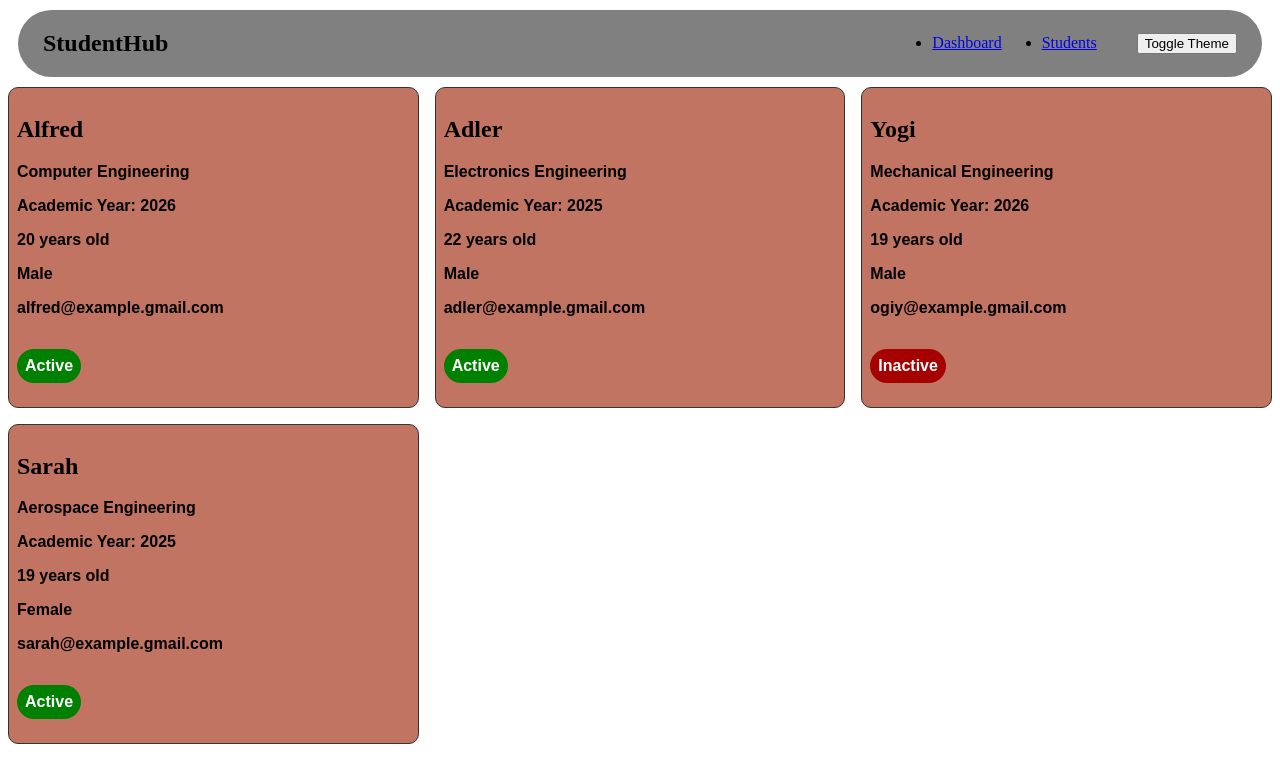
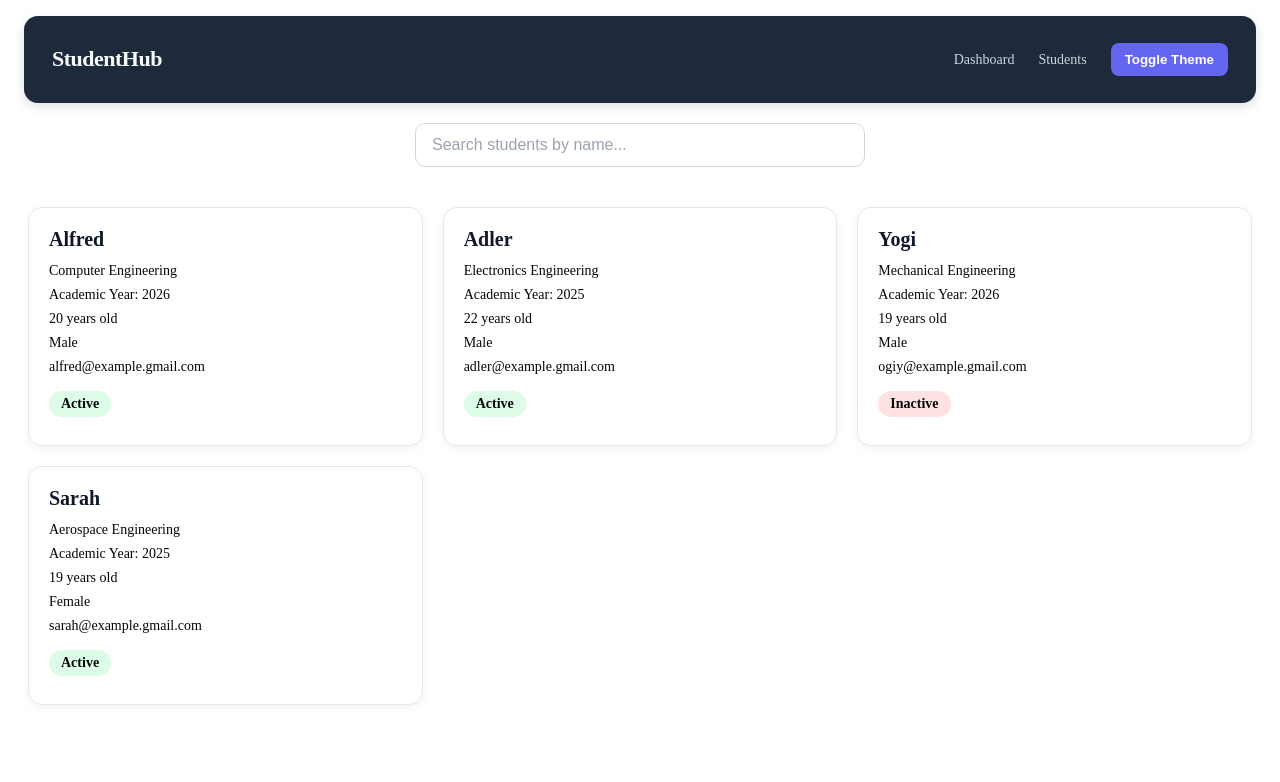
Before and after one commit to aliz-bhattarai-001/student-dashboard, a React (Vite) app: page / in a window 1280 px wide. Shown: the top 782 px of the page. Built offline with nearby package versions, Linux system fonts and the light colour scheme.

Commit message:
Updated: styling and Added: searchBar

```diff
--- /dev/null
+++ b/src/App.css
@@ -0,0 +1,16 @@
+
+* {
+    box-sizing: border-box;
+}
+
+body {
+    margin: 0;
+    background-color: #f1f5f9;
+    font-family: Inter, Arial, Helvetica, sans-serif;
+    color: #1e293b;
+}
+
+main {
+    min-height: 100vh;
+    padding: 10px;
+}
--- a/src/App.tsx
+++ b/src/App.tsx
@@ -1,13 +1,23 @@
 import { StudentList } from "./components/StudentList"
 import { students, navElements } from "./data/data"
 import { NavBar } from "./components/Navbar"
+import { useState } from "react";
+import { SearchBar } from "./components/SearchBar";
 
 export default function App() {
+
+    const [searchTerm, setSearchTerm] = useState("");
+
+    const filteredStudents = students.filter(student =>
+        student.name.toLowerCase().includes(searchTerm.toLowerCase())
+    );
+
     return (
         <>
             <main>
                 <NavBar navElements={navElements} />
-                <StudentList students={students} />
+                <SearchBar onSearchChange={setSearchTerm} searchTerm={searchTerm} />
+                <StudentList students={filteredStudents} />
             </main>
         </>
     )
--- a/src/components/Navbar.module.css
+++ b/src/components/Navbar.module.css
@@ -0,0 +1,81 @@
+
+.navbar {
+    display: flex;
+    justify-content: space-between;
+    align-items: center;
+    flex-wrap: wrap;
+    gap: 16px;
+
+    background-color: #1e293b;
+    color: #f8fafc;
+
+    padding: 12px 28px;
+    margin: 16px;
+    border-radius: 14px;
+
+    box-shadow: 0 4px 12px rgba(0, 0, 0, 0.12);
+}
+
+.logo {
+    font-size: 22px;
+    font-weight: 700;
+    letter-spacing: -0.5px;
+}
+
+.navLinks {
+    display: flex;
+    align-items: center;
+    gap: 24px;
+}
+
+.navList {
+    display: flex;
+    align-items: center;
+    gap: 24px;
+
+    list-style: none;
+    padding: 0;
+    margin: 0;
+}
+
+.navList a {
+    color: #cbd5e1;
+    text-decoration: none;
+    font-size: 14px;
+    font-weight: 500;
+    transition: color 0.2s ease;
+}
+
+.navList a:hover {
+    color: #ffffff;
+}
+
+.themeButton {
+    border: none;
+    border-radius: 8px;
+    padding: 9px 14px;
+
+    background-color: #6366f1;
+    color: white;
+
+    font-weight: 600;
+    cursor: pointer;
+    transition: background-color 0.2s ease;
+}
+
+.themeButton:hover {
+    background-color: #4f46e5;
+}
+
+@media (max-width: 600px) {
+    .navbar {
+        flex-direction: column;
+        align-items: flex-start;
+    }
+
+    .navLinks,
+    .navList {
+        flex-wrap: wrap;
+        gap: 14px;
+    }
+}
--- a/src/components/Navbar.tsx
+++ b/src/components/Navbar.tsx
@@ -1,50 +1,27 @@
-import type { NavBarProps } from "../types/student"
+import type { NavBarProps } from "../types/student";
+import styles from "./Navbar.module.css";
 
 export function NavBar({ navElements }: NavBarProps) {
+    return (
+        <section className={styles.navbar}>
+            <h1 className={styles.logo}>StudentHub</h1>
 
-    const navBarStyles = {
-        display: "flex",
-        justifyContent: "space-between",
-        alignItems: "center",
-        backgroundColor: "grey",
-        paddingLeft: "25px",
-        paddingRight: "25px",
-        borderRadius: "50px",
-        margin: "10px"
-    }
+            <nav className={styles.navLinks}>
+                <ul className={styles.navList}>
 
-    const navListStyles = {
-        display: "flex",
-        alignItems: "center",
-        gap: "40px",
-        padding: "0px",
-        margin: "0px"
-
-    }
-
-    const ListStyles = { ...navListStyles }
-    return (
-        <>
-            <section style={navBarStyles}>
-                <h1>StudentHub</h1>
-                <nav style={navListStyles}>
-                    <ul style={ListStyles}>
-                        {navElements.map((each) => (
+                    {navElements.map(each => (
                         <li key={each.name}>
                             <a href={each.link}>
                                 {each.name}
                             </a>
                         </li>
                     ))}
-
                 </ul>
 
-                    <button type="button">
+                <button className={styles.themeButton} type="button">
                     Toggle Theme
                 </button>
             </nav>
-
         </section>
-        </>
-    ) // return NavBar()
-} // func NavBar() : ReactNode
+    );
+}
--- /dev/null
+++ b/src/components/SearchBar.module.css
@@ -0,0 +1,27 @@
+.searchContainer {
+    width: 100%;
+    max-width: 450px;
+    margin: 20px auto;
+}
+
+.searchInput {
+    width: 100%;
+    box-sizing: border-box;
+    padding: 12px 16px;
+    border: 1px solid #d1d5db;
+    border-radius: 10px;
+    background-color: #ffffff;
+    color: #1f2937;
+    font-size: 16px;
+    outline: none;
+    transition: background-color 0.2s ease, box-shadow 0.2s ease;
+}
+
+.searchInput::placeholder {
+    color: #9ca3af;
+}
+
+.searchInput:focus {
+    border-color: #6366f1;
+    box-shadow: 0 0 0 3px rgba(99, 102, 241, 0.15);
+}
--- /dev/null
+++ b/src/components/SearchBar.tsx
@@ -0,0 +1,16 @@
+import type { SearchBarProps } from "../types/student";
+import styles from "./SearchBar.module.css";
+
+export function SearchBar({ searchTerm, onSearchChange }: SearchBarProps) {
+    return (
+        <div className={styles.searchContainer}>
+            <input
+                className={styles.searchInput}
+                type="text"
+                placeholder="Search students by name..."
+                value={searchTerm}
+                onChange={(event) => onSearchChange(event.target.value)}
+            />
+        </div>
+    ) // return SearchBar
+};  // func SearchBar() : ReactNode
--- a/src/components/StudentCard.module.css
+++ b/src/components/StudentCard.module.css
@@ -1,36 +1,51 @@
+
 .studentCard {
-    border: 1px solid #333;
-    /* margin: 4px; */
-    border-radius: 10px;
-    background-color: hsla(12, 43%, 51%, 0.884);
-    color: black;
-    font-family: Arial, Helvetica, sans-serif;
-    font-weight: bold;
-    padding: 8px;
-    /* display: inline-block; */
+    background-color: #ffffff;
+    color: #1e293b;
 
+    border: 1px solid #e2e8f0;
+    border-radius: 14px;
+
+    padding: 20px;
+    box-shadow: 0 3px 10px rgba(0, 0, 0, 0.05);
+
+    transition: transform 0.2s ease, box-shadow 0.2s ease;
+}
+
+.studentCard:hover {
+    transform: translateY(-4px);
+    box-shadow: 0 8px 20px rgba(0, 0, 0, 0.1);
 }
 
 .studentName {
-    font-family: 'Times New Roman', Times, serif;
+    font-size: 20px;
+    font-weight: 700;
+    margin: 0 0 12px;
+    color: #0f172a;
 }
 
-
+.studentCard p {
+    font-size: 14px;
+    color: #060607;
+    margin: 8px 0;
+}
 
 .statusActive,
 .statusInactive {
-    border-radius: 40px;
-    color: white;
-    font-family: Arial, Helvetica, sans-serif;
-    font-weight: bold;
-    padding: 8px;
     display: inline-block;
+    padding: 5px 12px;
+    border-radius: 20px;
+
+    font-size: 12px;
+    font-weight: 700;
 }
 
 .statusActive {
-    background-color: green;
+    background-color: #dcfce7;
+    color: #166534;
 }
 
 .statusInactive {
-    background-color: rgb(165, 1, 1);
+    background-color: #fee2e2;
+    color: #991b1b;
 }
--- a/src/components/StudentList.module.css
+++ b/src/components/StudentList.module.css
@@ -1,17 +1,18 @@
+
 .studentList {
     display: grid;
-    grid-template-columns: repeat(3, minmax(200px, 1fr));
-    gap: 16px;
+    grid-template-columns: repeat(3, minmax(0, 1fr));
+    gap: 20px;
+
+    padding: 20px;
 }
 
-/* Tablet */
 @media (max-width: 900px) {
     .studentList {
-        grid-template-columns: repeat(2, minmax(200px, 1fr));
+        grid-template-columns: repeat(2, minmax(0, 1fr));
     }
 }
 
-/* Mobile */
 @media (max-width: 600px) {
     .studentList {
         grid-template-columns: minmax(0, 1fr);
--- a/src/types/student.ts
+++ b/src/types/student.ts
@@ -31,3 +31,9 @@ export interface NavElem {
 export interface NavBarProps {
     navElements: NavElem[]
 }
+
+
+export interface SearchBarProps {
+    searchTerm: string;
+    onSearchChange: (value: string) => void;
+}
```
Lines whose indentation alone changed are shown as unchanged.
